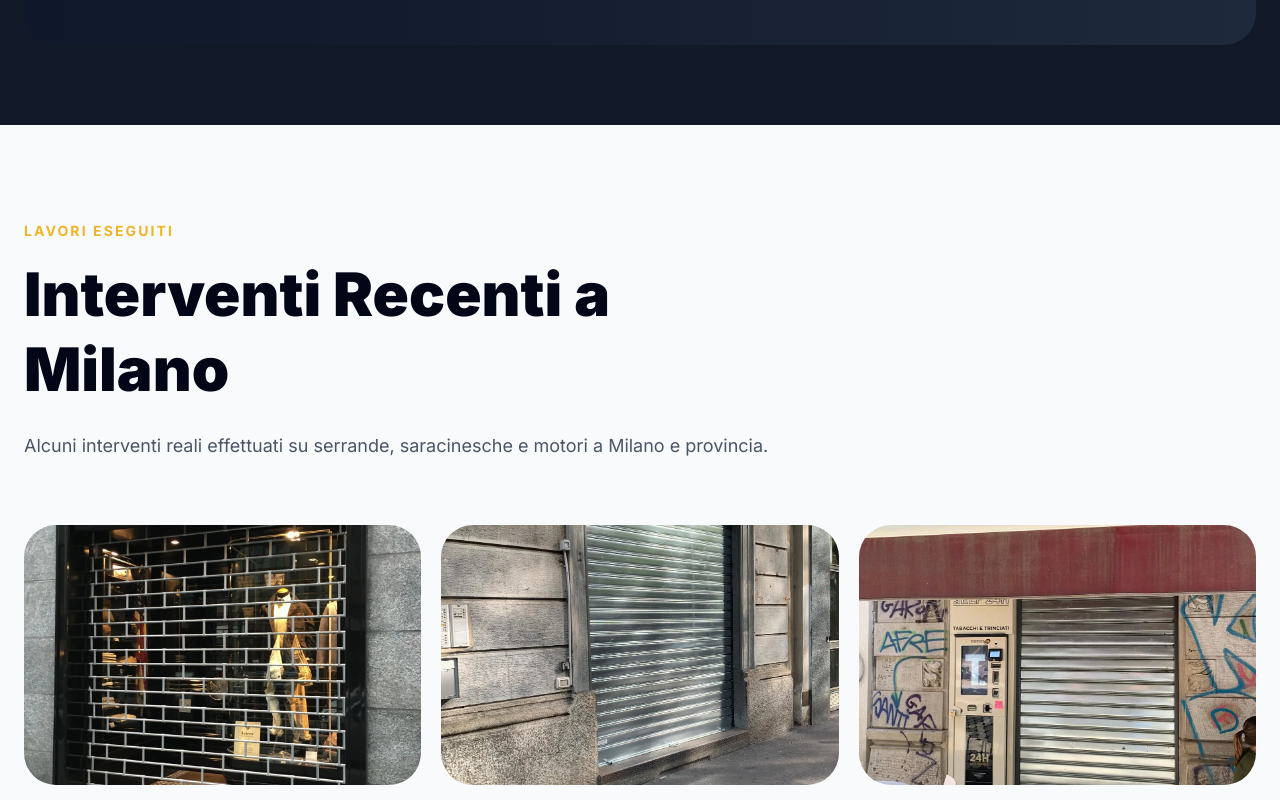
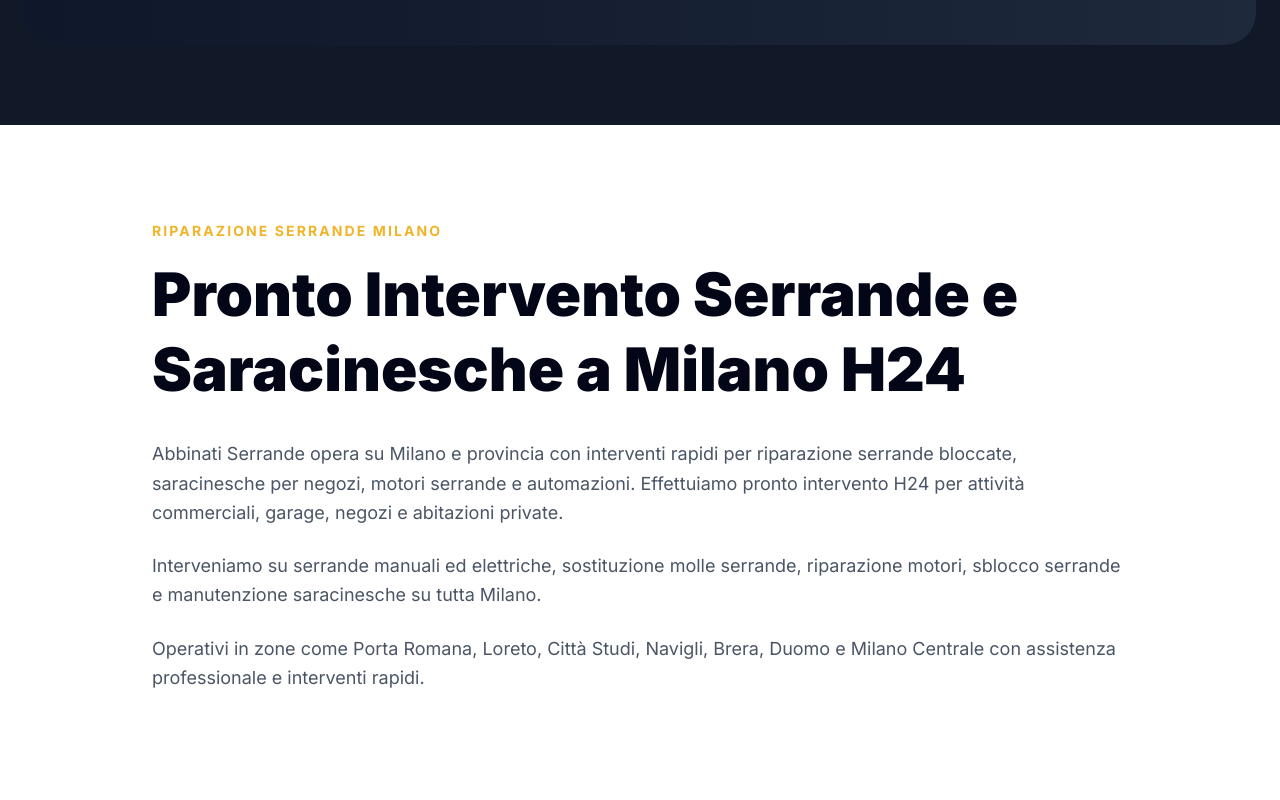
Before and after one commit to Simo-FI/abbinati-serrande, a Next.js app: page / in a window 1280 px wide. Shown: the part 2360-3160 px from the top of the page. Built offline with nearby package versions, Linux system fonts and the light colour scheme.

Commit message:
Improve homepage SEO content and local keywords

```diff
--- a/app/page.tsx
+++ b/app/page.tsx
@@ -631,6 +631,47 @@ export default function Home() {
         </a>
 
       </div>
+      {/* SEO CONTENT */}
+<section className="py-24 bg-white">
+
+  <div className="max-w-5xl mx-auto px-6">
+
+    <div className="mb-16">
+
+      <p className="text-[#f0b429] font-bold uppercase tracking-[0.15em] mb-4 text-sm">
+        Riparazione Serrande Milano
+      </p>
+
+      <h2 className="text-4xl md:text-6xl font-black leading-tight text-[#020617] mb-8">
+        Pronto Intervento Serrande e Saracinesche a Milano H24
+      </h2>
+
+      <p className="text-lg text-gray-600 leading-relaxed mb-6">
+        Abbinati Serrande opera su Milano e provincia con
+        interventi rapidi per riparazione serrande bloccate,
+        saracinesche per negozi, motori serrande e automazioni.
+        Effettuiamo pronto intervento H24 per attività commerciali,
+        garage, negozi e abitazioni private.
+      </p>
+
+      <p className="text-lg text-gray-600 leading-relaxed mb-6">
+        Interveniamo su serrande manuali ed elettriche,
+        sostituzione molle serrande, riparazione motori,
+        sblocco serrande e manutenzione saracinesche
+        su tutta Milano.
+      </p>
+
+      <p className="text-lg text-gray-600 leading-relaxed">
+        Operativi in zone come Porta Romana, Loreto,
+        Città Studi, Navigli, Brera, Duomo e Milano Centrale
+        con assistenza professionale e interventi rapidi.
+      </p>
+
+    </div>
+
+  </div>
+
+</section>
       {/* GALLERY */}
 <section className="py-24 bg-[#f8fafc]">
 
```
